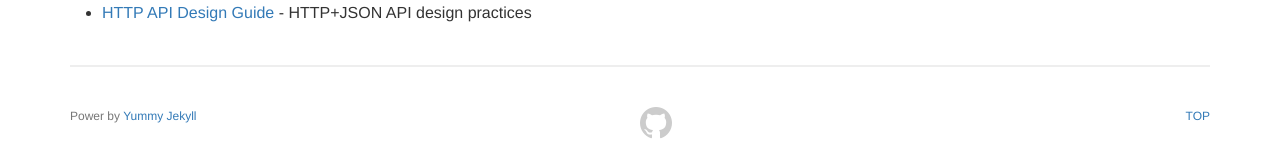
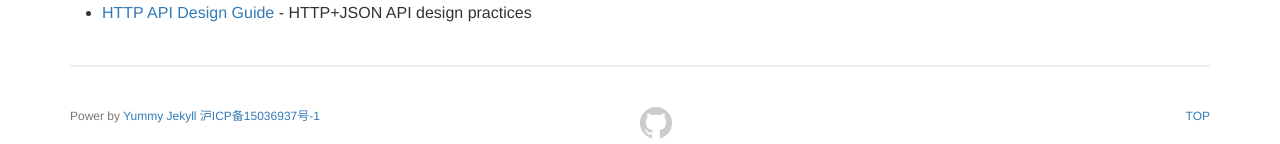
Before and after one commit to liuweicode/liuweicode.github.io, a Jekyll site: the page built from bookmark.md, in a window 1280 px wide and 900 px high, scrolled down 2175 px. Shown: the part 753-897 px from the top of the window. Built offline with Jekyll 4.4.1, drawn with Linux system fonts in a browser that asks for light colours.

Commit message:
添加底部备案信息

```diff
--- a/_includes/footer.html
+++ b/_includes/footer.html
@@ -6,6 +6,7 @@
             <!-- 请不要更改这一行 方便其他人知道模板的来源 谢谢 -->
             <!-- Please keep this line to let others know where this theme comes from. Thank you :D -->
             Power by <a href="https://github.com/DONGChuan/Yummy-Jekyll">Yummy Jekyll</a>
+            <a href="http://www.miitbeian.gov.cn">沪ICP备15036937号-1</a>
         </div>
 
         <a href="https://github.com/liuweicode" target="_blank" aria-label="view source code">
```
